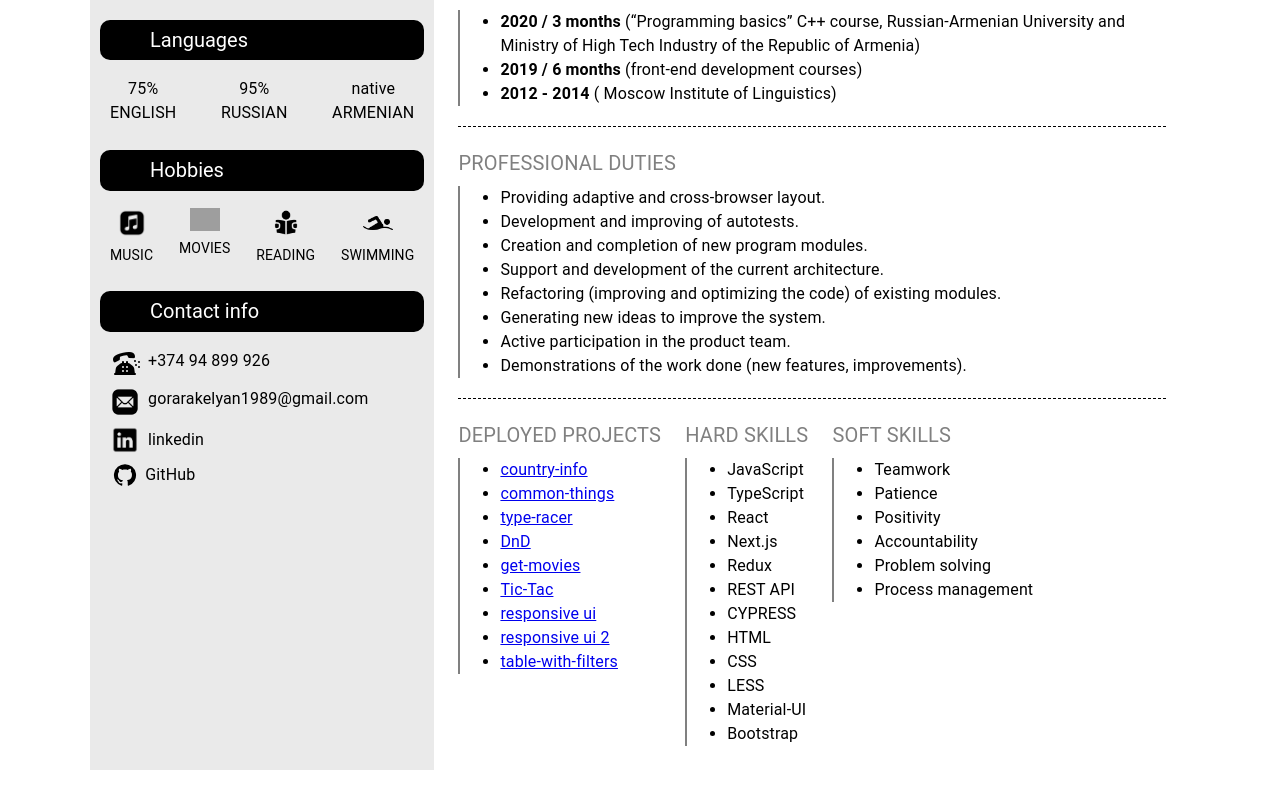
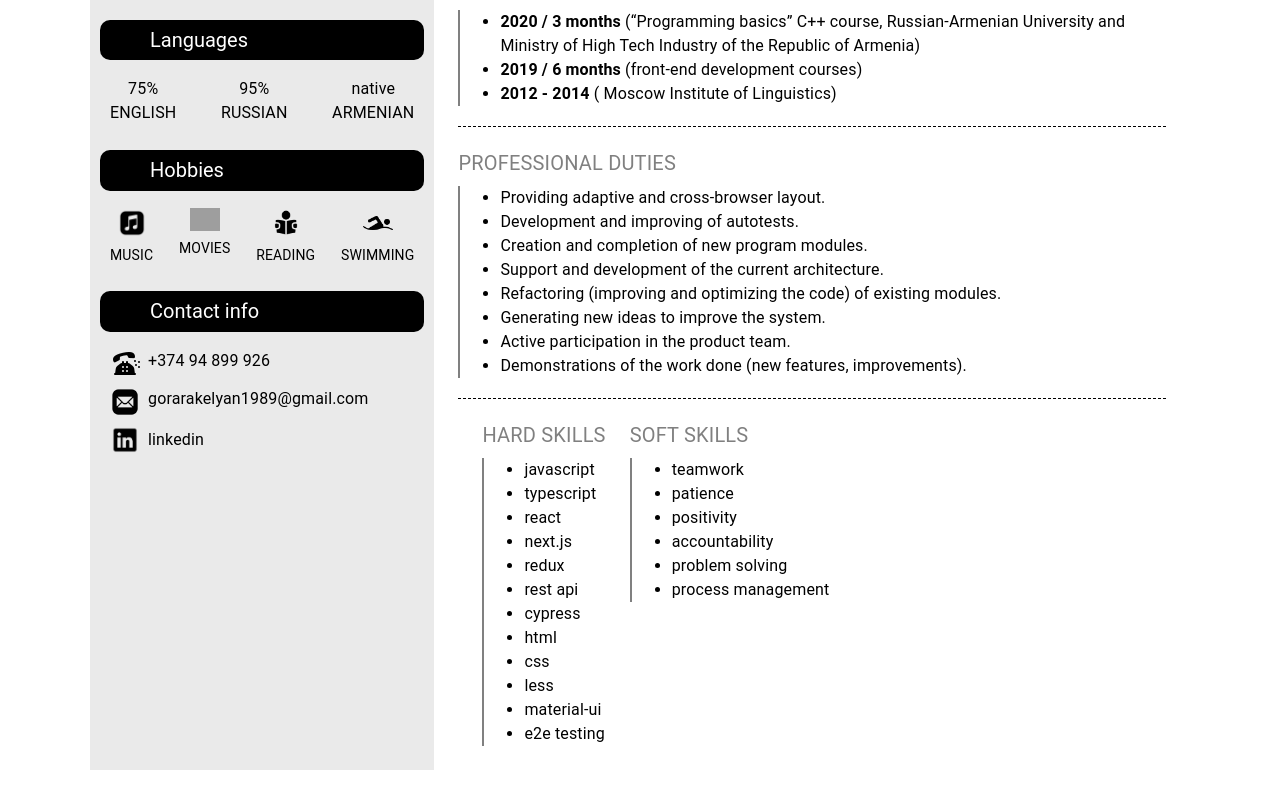
Before and after one commit to AraGor89/cv, a React (Create React App) app: page / in a window 1280 px wide. Shown: the part 506-1306 px from the top of the page. Built offline with nearby package versions, Linux system fonts and the light colour scheme; grey boxes are pictures that could not be loaded.

Commit message:
hide the deployed projects

```diff
--- a/src/components/contacts/Contacts.jsx
+++ b/src/components/contacts/Contacts.jsx
@@ -89,7 +89,7 @@ const Contacts = ({ headingsCss }) => {
           </Typography>
         </Typography>
 
-        <Tooltip
+        {/* <Tooltip
           arrow
           placement="left-start"
           title={
@@ -121,7 +121,7 @@ const Contacts = ({ headingsCss }) => {
               GitHub
             </Typography>
           </Typography>
-        </Tooltip>
+        </Tooltip> */}
       </Typography>
     </>
   );
--- a/src/components/contacts/Mailing.jsx
+++ b/src/components/contacts/Mailing.jsx
@@ -115,7 +115,7 @@ const Mailing = ({ closeModal }) => {
           type="text"
           margin="dense"
           name="message"
-          label="message"
+          label="Message"
           variant="outlined"
         />
         <Button
--- a/src/components/skills/Skills.jsx
+++ b/src/components/skills/Skills.jsx
@@ -22,7 +22,8 @@ const Skills = () => {
     "CSS",
     "LESS",
     "Material-UI",
-    "Bootstrap",
+    // "Bootstrap",
+    "e2e testing",
   ];
 
   const gitList = [
@@ -96,7 +97,7 @@ const Skills = () => {
               </Typography>
             </Tooltip>
           ) : (
-            <Typography component="span">{item}</Typography>
+            <Typography component="span">{item.toLowerCase()}</Typography>
           )}
         </Typography>
       );
@@ -109,7 +110,7 @@ const Skills = () => {
       justifyContent="flex-start"
       sx={{ marginTop: "20px", display: "flex" }}
     >
-      <Typography component="div">
+      {/* <Typography component="div">
         <Typography
           sx={{ fontSize: "20px", color: "grey", marginBottom: "8px" }}
         >
@@ -118,7 +119,7 @@ const Skills = () => {
         <Typography component="ul" sx={{ borderLeft: "2px solid grey" }}>
           {renderer(gitList)}
         </Typography>
-      </Typography>
+      </Typography> */}
 
       <Typography component="div" marginLeft={3}>
         <Typography
```
